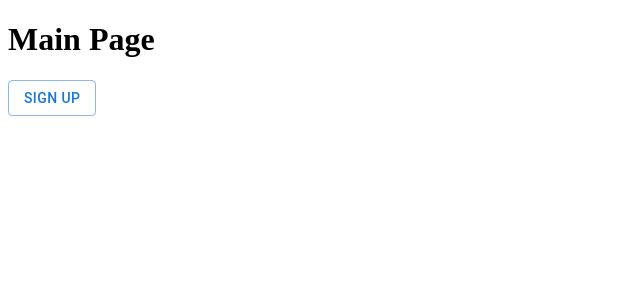
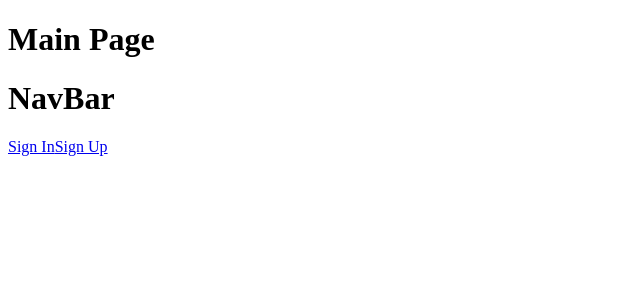
Before and after one commit to WishMate/Frontend, a React (Vite) app: page / in a window 1280 px wide. Shown: the top 300 px of the page, without its empty margins (0-640 px from the left). Built offline with nearby package versions, Linux system fonts and the light colour scheme.

Commit message:
Feat: 메인화면 기본 코드 작성

```diff
--- a/package.json
+++ b/package.json
@@ -18,6 +18,8 @@
     "react": "^18.2.0",
     "react-dom": "^18.2.0",
     "react-router-dom": "^6.16.0",
+    "recoil": "^0.7.7",
+    "recoil-persist": "^5.1.0",
     "styled-components": "^6.1.0"
   },
   "devDependencies": {
--- a/src/App.jsx
+++ b/src/App.jsx
@@ -1,11 +1,14 @@
 import MainPage from "./pages/MainPage";
+import SignIn from "./pages/SignIn";
 import SignUp from "./pages/SignUp";
+
 import { Route, Routes } from "react-router-dom";
 
 export default function App() {
   return (
     <Routes>
       <Route path="/" element={<MainPage />} />
+      <Route path="/signin" element={<SignIn />} />
       <Route path="/signup" element={<SignUp />} />
     </Routes>
   );
--- /dev/null
+++ b/src/components/Main/NavBar.jsx
@@ -0,0 +1,11 @@
+import { Link } from "react-router-dom";
+
+export default function NavBar() {
+  return (
+    <div>
+      <h1>NavBar</h1>
+      <Link to="/signin">Sign In</Link>
+      <Link to="/signup">Sign Up</Link>
+    </div>
+  );
+}
--- a/src/main.jsx
+++ b/src/main.jsx
@@ -2,11 +2,14 @@ import React from "react";
 import ReactDOM from "react-dom/client";
 import App from "./App.jsx";
 import { BrowserRouter } from "react-router-dom";
+import { RecoilRoot } from "recoil";
 
 ReactDOM.createRoot(document.getElementById("root")).render(
-  <BrowserRouter>
-    <React.StrictMode>
-      <App />
-    </React.StrictMode>
-  </BrowserRouter>
+  <React.StrictMode>
+    <BrowserRouter>
+      <RecoilRoot>
+        <App />
+      </RecoilRoot>
+    </BrowserRouter>
+  </React.StrictMode>
 );
--- a/src/pages/MainPage.jsx
+++ b/src/pages/MainPage.jsx
@@ -1,13 +1,10 @@
-import { Button } from "@mui/material";
-import { Link } from "react-router-dom";
+import NavBar from "../components/Main/NavBar";
 
 export default function MainPage() {
   return (
     <div>
       <h1>Main Page</h1>
-      <Link to="/signup">
-        <Button variant="outlined">Sign UP</Button>
-      </Link>
+      <NavBar />
     </div>
   );
 }
--- /dev/null
+++ b/src/pages/SignIn.jsx
@@ -0,0 +1,7 @@
+export default function SignIn() {
+  return (
+    <div>
+      <h1>Sign In</h1>
+    </div>
+  );
+}
```
Also changed, not shown: 1 other file (tests, documents, lock files or other folders).
